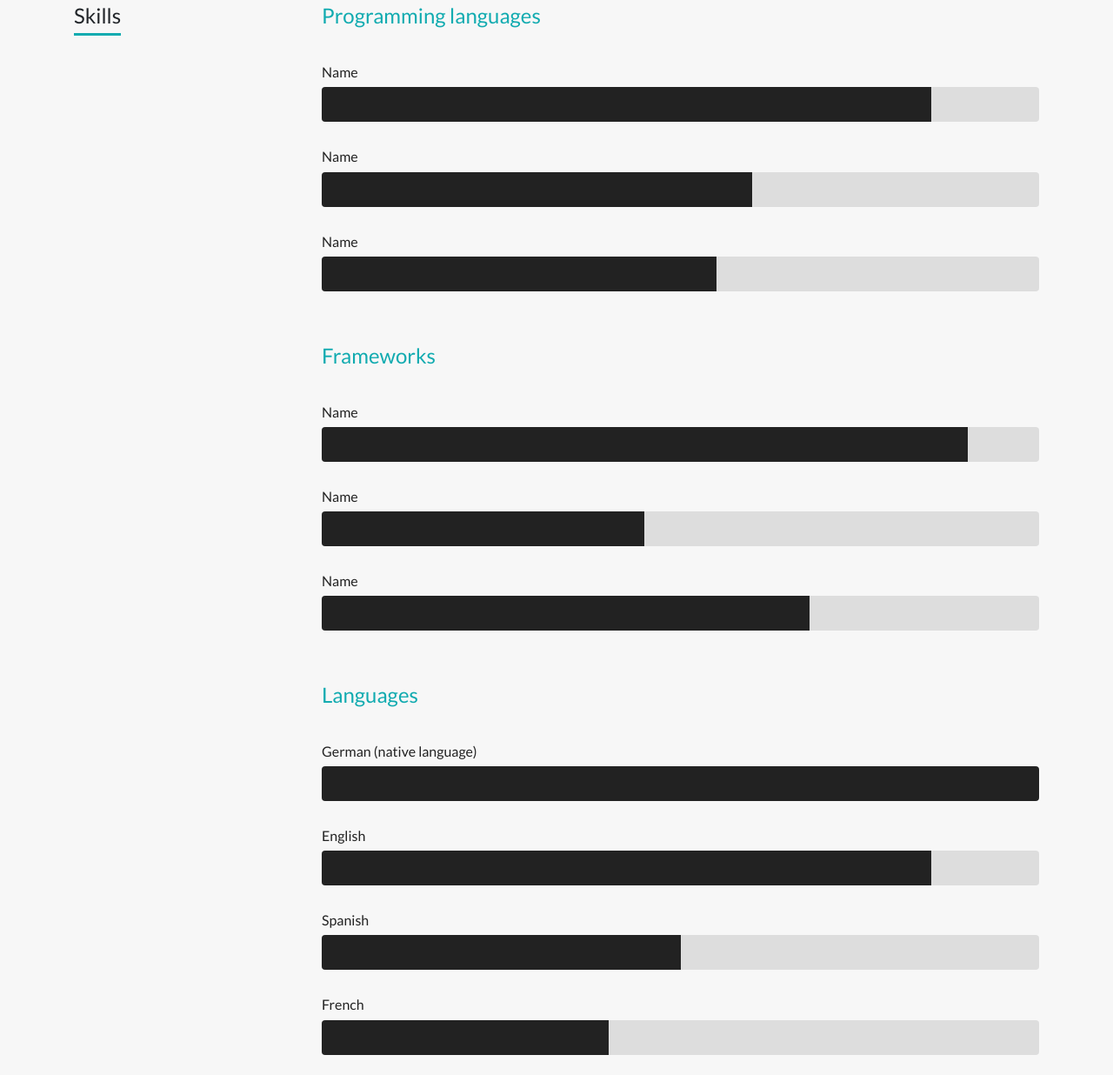
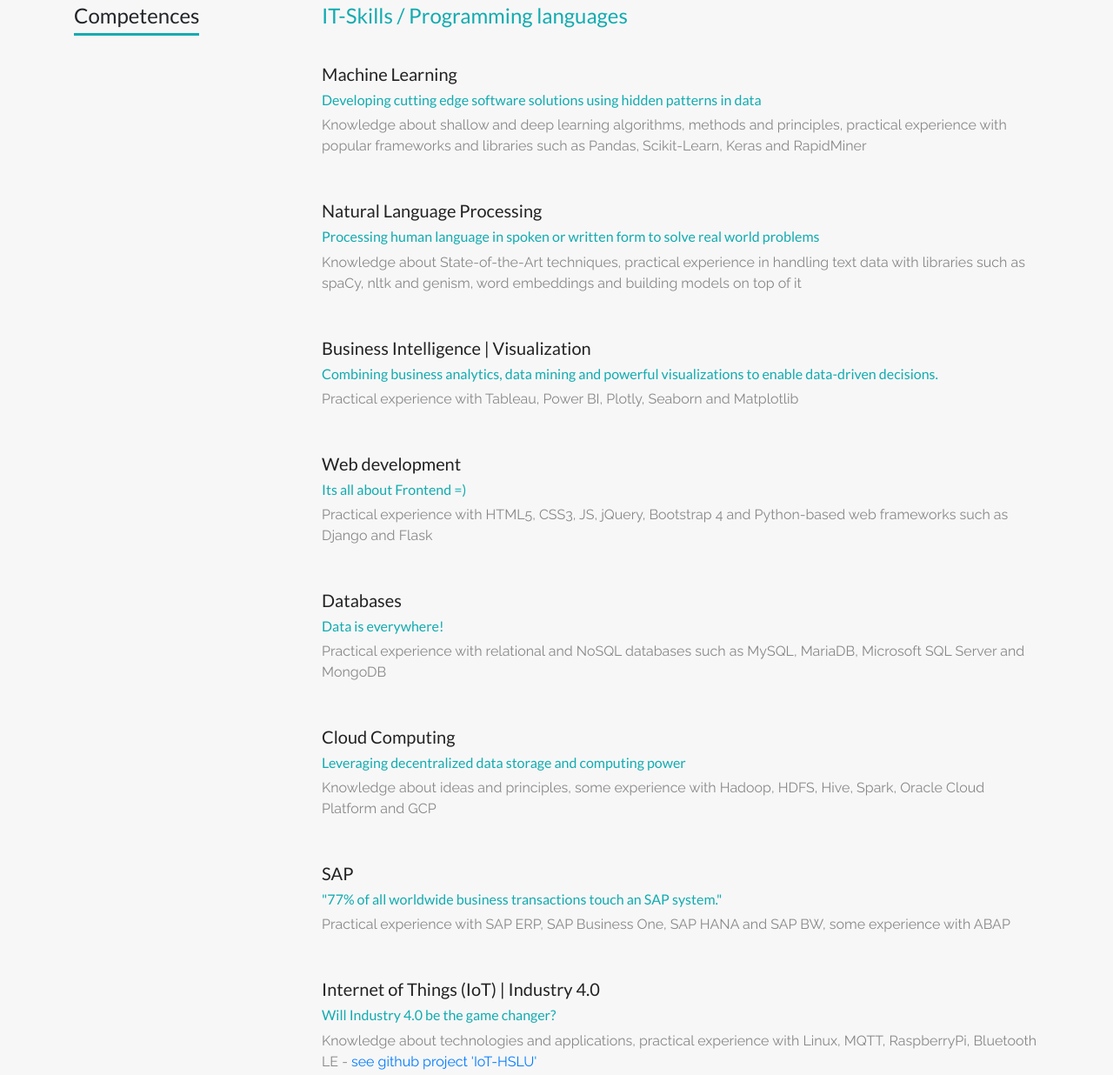
Before and after one commit to TheWoops/AzureWebsite, a plain HTML site: page cv.html in a window 1280 px wide. Shown: the part 1479-2715 px from the top of the page at 87% size. Drawn offline with nearby package versions, Linux system fonts and the light colour scheme.

Commit message:
docs: inital version of competences section

```diff
--- a/cv.html
+++ b/cv.html
@@ -84,62 +84,86 @@
       <div class="container">
         <div class="row">
           <div class="col-md-2 col-sm-12">
-            <h3>Skills</h3>
+            <h3>Competences</h3>
           </div>
           <div class="col-md-9 col-sm-12 offset-md-1">
 
             <div class="skills">
-              <h4>Programming languages</h4>
+              <h4>IT-Skills / Programming languages</h4>
 
-              <div class="skill-item">
-                <h4>Name</h4>
-                <div class="progress">
-                  <div class="progress-bar" style="width:85%"></div>
-                </div>
+              <div class="box">
+                <h4>Machine Learning</h4>
+                <h6>Developing cutting edge software solutions using hidden patterns in data</h6>
+                <p>Knowledge about shallow and deep learning algorithms, methods and principles,
+                   practical experience with popular frameworks and libraries such as Pandas, Scikit-Learn, Keras and RapidMiner
+                </p>
               </div>
 
-              <div class="skill-item">
-                <h4>Name</h4>
-                <div class="progress">
-                  <div class="progress-bar" style="width:60%"></div>
-                </div>
+              <div class="box">
+                <h4>Natural Language Processing</h4>
+                <h6>Processing human language in spoken or written form to solve real world problems</h6>
+                <p>Knowledge about State-of-the-Art techniques,
+                   practical experience in handling text data with libraries such as spaCy, nltk and genism, word embeddings
+                   and building models on top of it
+                </p>
               </div>
 
+              <div class="box">
+                <h4>Business Intelligence | Visualization</h4>
+                <h6>Combining business analytics, data mining and powerful visualizations to enable data-driven decisions.</h6>
+                <p>Practical experience with Tableau, Power BI, Plotly, Seaborn and Matplotlib
+                </p>
+              </div>
 
-              <div class="skill-item">
-                <h4>Name</h4>
-                <div class="progress">
-                  <div class="progress-bar" style="width:55%"></div>
-                </div>
+              <div class="box">
+                <h4>Web development</h4>
+                <h6>Its all about Frontend =)</h6>
+                <p>Practical experience with HTML5, CSS3, JS, jQuery, Bootstrap 4 and Python-based web frameworks such as Django and Flask
+                </p>
+              </div>
+
+              <div class="box">
+                <h4>Databases</h4>
+                <h6>Data is everywhere!</h6>
+                <p>Practical experience with relational and NoSQL databases such as MySQL, MariaDB, Microsoft SQL Server and MongoDB
+                </p>
+              </div>
+
+              <div class="box">
+                <h4>Cloud Computing</h4>
+                <h6>Leveraging decentralized data storage and computing power</h6>
+                <p>Knowledge about ideas and principles, some experience with Hadoop, HDFS, Hive, Spark, Oracle Cloud Platform and GCP
+                </p>
+              </div>
+
+              <div class="box">
+                <h4>SAP</h4>
+                <h6>"77% of all worldwide business transactions touch an SAP system."</h6>
+                <p>Practical experience with SAP ERP, SAP Business One, SAP HANA and SAP BW, some experience with ABAP
+                </p>
+              </div>
+
+              <div class="box">
+                <h4>Internet of Things (IoT) | Industry 4.0</h4>
+                <h6>Will Industry 4.0 be the game changer?</h6>
+                <p>Knowledge about technologies and applications, practical experience with Linux, MQTT, RaspberryPi, Bluetooth LE
+                   - <a href="https://github.com/TheWoops/IoT-HSLU" target="_blank">see github project 'IoT-HSLU'</a>
+                </p>
               </div>
 
             </div>
 
+
             <div class="skills">
-              <h4>Frameworks</h4>
+              <h4>Programming languages</h4>
 
-              <div class="skill-item">
-                <h4>Name</h4>
-                <div class="progress">
-                  <div class="progress-bar" style="width:90%"></div>
-                </div>
-              </div>
-
-              <div class="skill-item">
-                <h4>Name</h4>
-                <div class="progress">
-                  <div class="progress-bar" style="width:45%"></div>
-                </div>
-              </div>
-
-
-              <div class="skill-item">
-                <h4>Name</h4>
-                <div class="progress">
-                  <div class="progress-bar" style="width:68%"></div>
-                </div>
+              <div class="box">
+                <h4>Python, SQL & Java</h4>
+                <p>further knowledge in VBA and JavaScript. HTML5 and CSS3 dont count as programming languages, right =) ?
+                </p>
               </div>
             </div>
+
 
             <div class="skills">
               <h4>Languages</h4>
--- a/cv.js
+++ b/cv.js
@@ -51,11 +51,13 @@
               scrollTop: $('.S3').offset().top
         }, 1000);
     });
+    /*
     $('.S3').click(() => {
         $('html, body').animate({
               scrollTop: $('.S4').offset().top
         }, 1000);
     });
+    */
     $('.S4').click(() => {
         $('html, body').animate({
               scrollTop: $('#contact').offset().top
```
